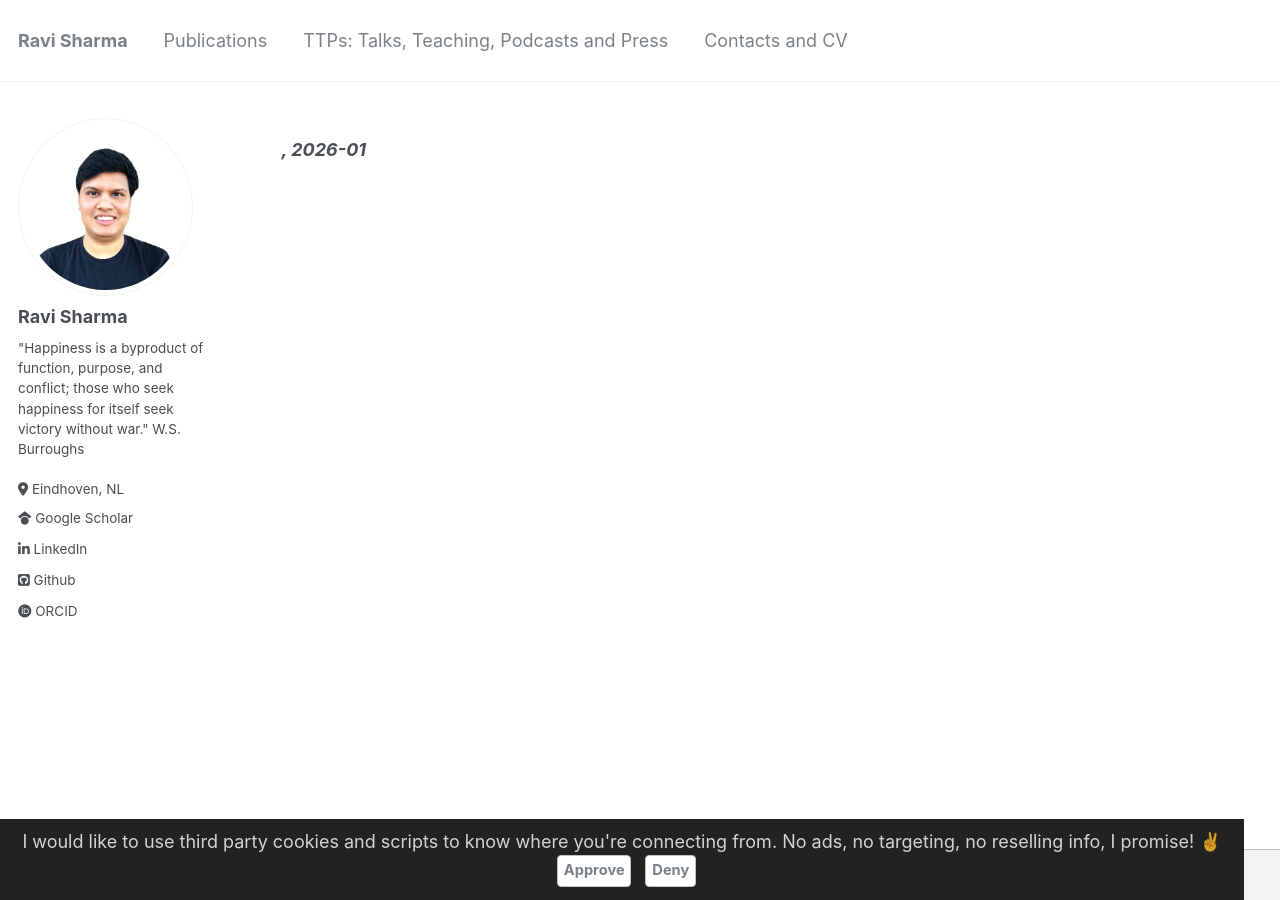
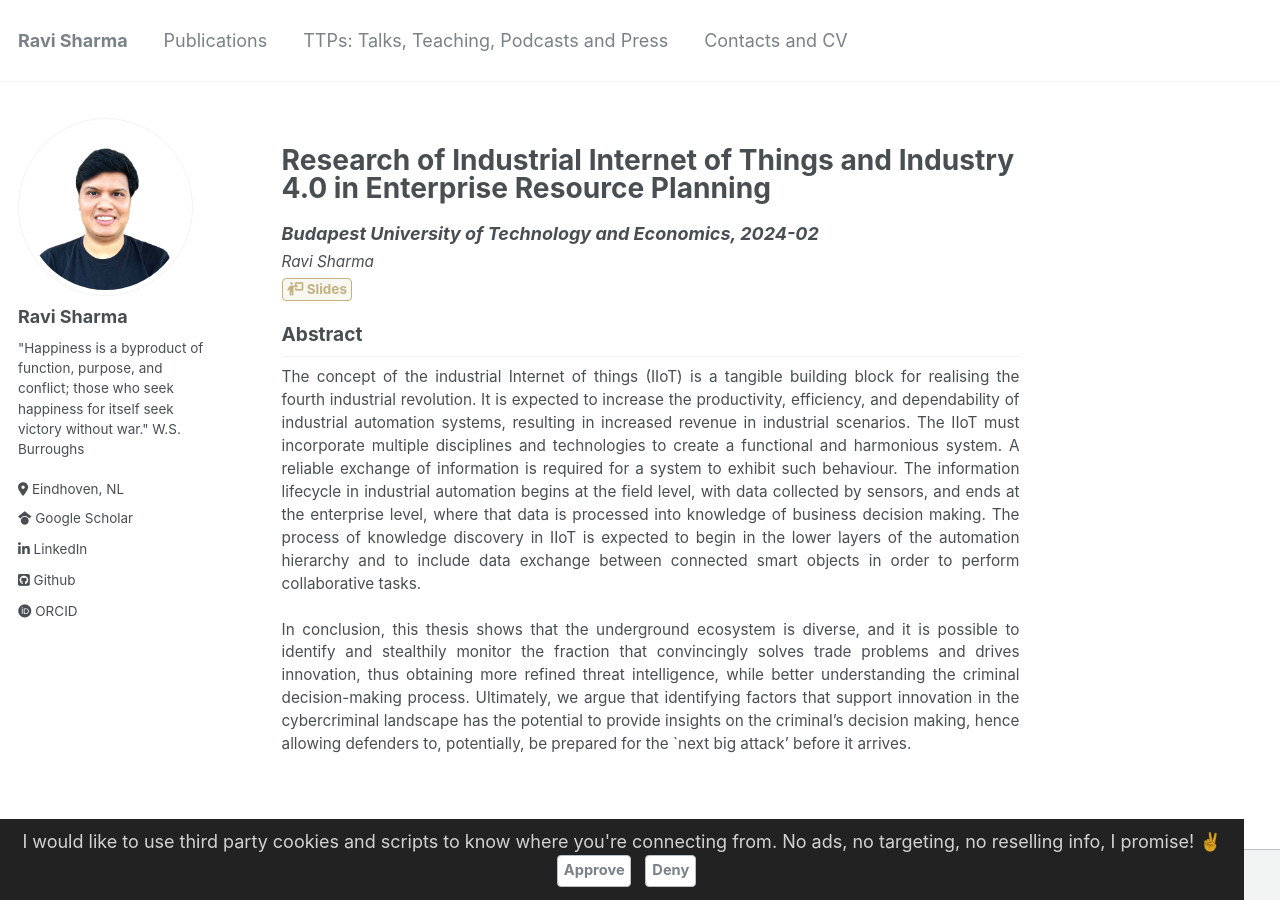
Before and after one commit to ravi33s/ravi33s.github.io, a Jekyll site: the page built from _publications/2024-03-07-thesis.md, in a window 1280 px wide. Built offline with Jekyll 4.4.1, drawn with Linux system fonts in a browser that asks for light colours.

Commit message:
Revise thesis abstract with conclusion on innovation
Updated the abstract to include a conclusion about the underground ecosystem and its implications for threat intelligence.

```diff
--- a/_publications/2024-03-07-thesis.md
+++ b/_publications/2024-03-07-thesis.md
@@ -8,5 +8,7 @@ venue: 'Budapest University of Technology and Economics'
 open_access_link: # "https://repozitorium.omikk.bme.hu/server/api/core/bitstreams/3c063b02-672e-45a9-a525-614c0ef7b92a/content"
 slides: "https:///ravi33s.github.io/assets/slides/defense-presentation.pdf"
 authors: 'Ravi Sharma'
-abstract: "abstract: "The concept of the industrial Internet of things (IIoT) is a tangible building block for realising the fourth industrial revolution. It is expected to increase the productivity, efficiency, and dependability of industrial automation systems, resulting in increased revenue in industrial scenarios. The IIoT must incorporate multiple disciplines and technologies to create a functional and harmonious system. A reliable exchange of information is required for a system to exhibit such behaviour. The information lifecycle in industrial automation begins at the field level, with data collected by sensors, and ends at the enterprise level, where that data is processed into knowledge of business decision making. The process of knowledge discovery in IIoT is expected to begin in the lower layers of the automation hierarchy and to include data exchange between connected smart objects in order to perform collaborative tasks."
+abstract: "The concept of the industrial Internet of things (IIoT) is a tangible building block for realising the fourth industrial revolution. It is expected to increase the productivity, efficiency, and dependability of industrial automation systems, resulting in increased revenue in industrial scenarios. The IIoT must incorporate multiple disciplines and technologies to create a functional and harmonious system. A reliable exchange of information is required for a system to exhibit such behaviour. The information lifecycle in industrial automation begins at the field level, with data collected by sensors, and ends at the enterprise level, where that data is processed into knowledge of business decision making. The process of knowledge discovery in IIoT is expected to begin in the lower layers of the automation hierarchy and to include data exchange between connected smart objects in order to perform collaborative tasks.<br><br>
+
+In conclusion, this thesis shows that the underground ecosystem is diverse, and it is possible to identify and stealthily monitor the fraction that convincingly solves trade problems and drives innovation, thus obtaining more refined threat intelligence, while better understanding the criminal decision-making process. Ultimately, we argue that identifying factors that support innovation in the cybercriminal landscape has the potential to provide insights on the criminal’s decision making, hence allowing defenders to, potentially, be prepared for the `next big attack’ before it arrives."
 ---
```
